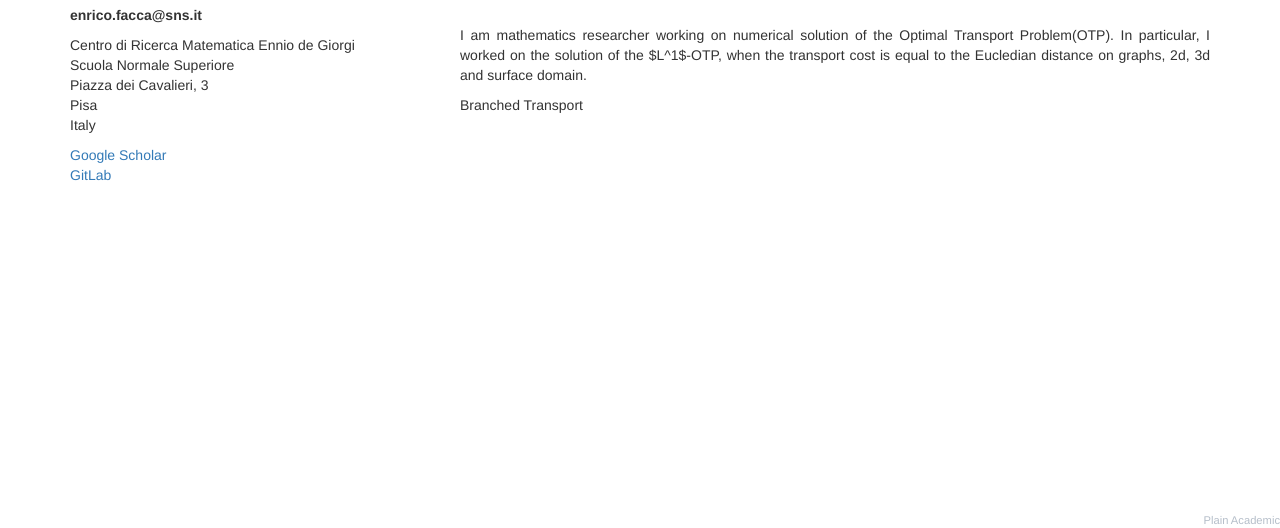
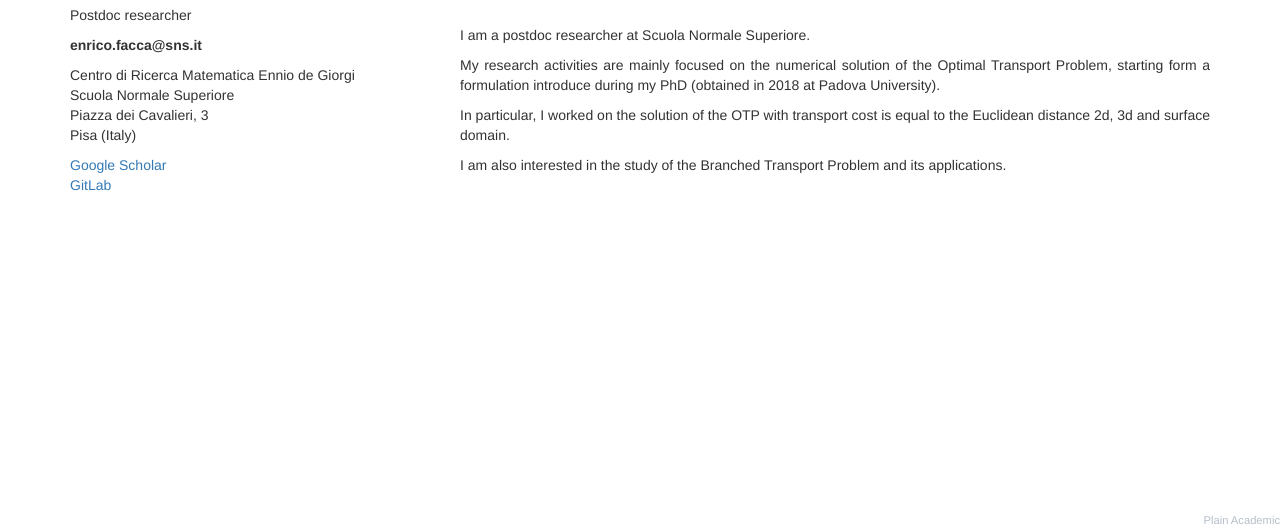
Before and after one commit to enricofacca/enricofacca.github.io, a plain HTML site: page index.html in a window 1280 px wide. Shown: the part 359-887 px from the top of the page. Drawn offline with nearby package versions, Linux system fonts and the light colour scheme.

Commit message:
update home

```diff
--- a/index.html
+++ b/index.html
@@ -53,12 +53,12 @@
         <div class="col-md-4">
           <div style="font-family: 'Oswald', sans-serif; font-size: 32px;"><b>Enrico Facca</b></div><br>
 	  <div class="row"> <div class="col-md-8"> <img class="img-responsive" src="photo.jpg" alt=""></div></div><br>
+	  <p> Postdoc researcher </br>
           <p><b>&#101;&#110;&#114;&#105;&#099;&#111;&#046;&#102;&#097;&#099;&#099;&#097;&#064;&#115;&#110;&#115;&#046;&#105;&#116;</b><br>
           <p>Centro di Ricerca Matematica Ennio de Giorgi<br>
             Scuola Normale Superiore<br>
             Piazza dei Cavalieri, 3<br>
-            Pisa <br>
-            Italy<br>
+            Pisa (Italy)<br>
           </p>
 	  <dd><a href="https://scholar.google.com/citations?user=XVnPuc0AAAAJ&hl=it">
 	      Google Scholar
@@ -80,17 +80,21 @@
           <!-- <img class="img-responsive" src="animation.gif" alt="Branch Transport"><br> -->
 
           <div style="margin-top:3%; text-align:justify;">
-	    <p> I am mathematics researcher working on numerical solution of the
-	      Optimal Transport Problem(OTP). In particular, I worked on the solution of
-	      the $L^1$-OTP, when the transport cost is equal to the Eucledian distance
-	      on graphs, 2d, 3d and surface domain.</p>
+	    <p> I am a postdoc researcher at Scuola Normale Superiore.
+	    <p> My research activities are mainly focused on the numerical
+	      solution of the Optimal Transport Problem, starting form a
+	      formulation introduce during my PhD (obtained in 2018 at Padova University).
 
+	    <p> In particular, I worked on the solution of
+	      the OTP with transport cost is equal to the Euclidean distance
+	      2d, 3d and surface domain.</p>
 
+	    <p> I am also interested in the study of the Branched Transport Problem
+	      and its applications.
+	    </p>
 
-	    <p> Branched Transport</p>
-
-                </div>
-            </div>
+	  </div>
+        </div>
 
 
 
```
